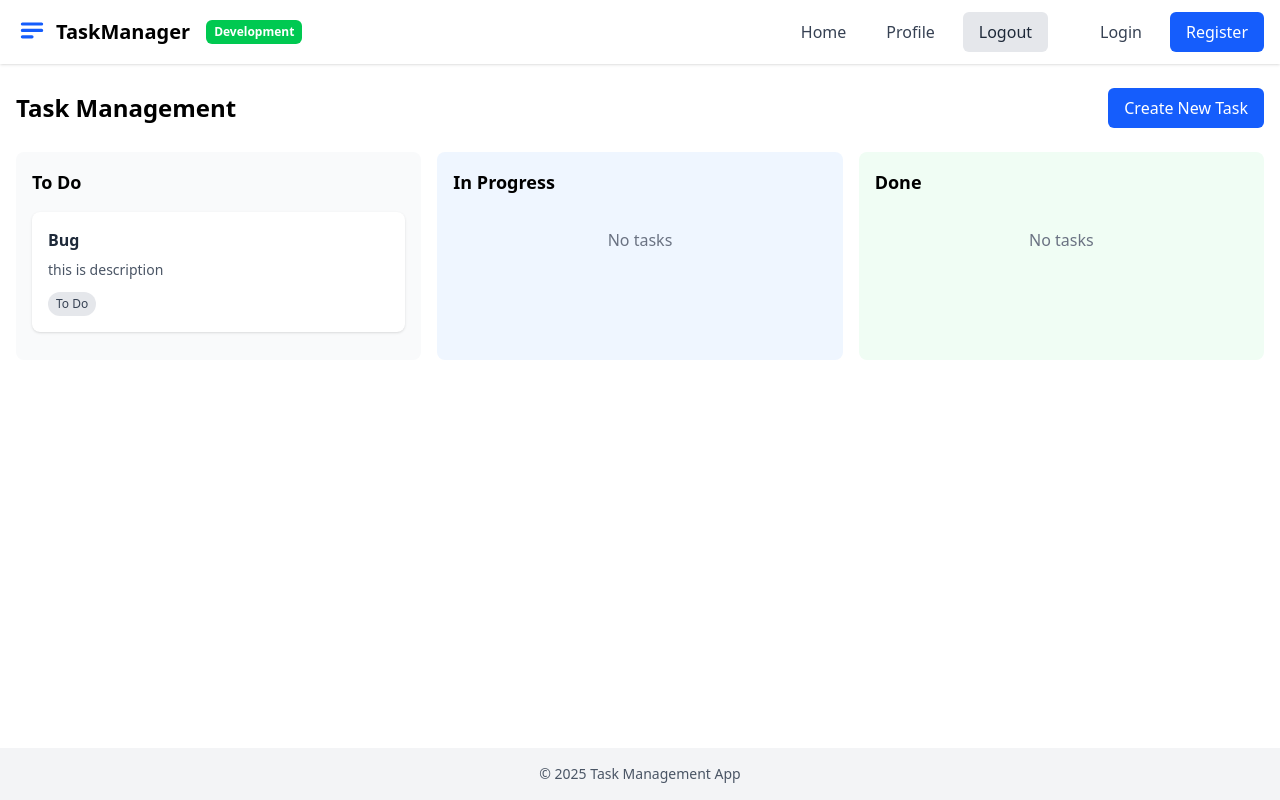
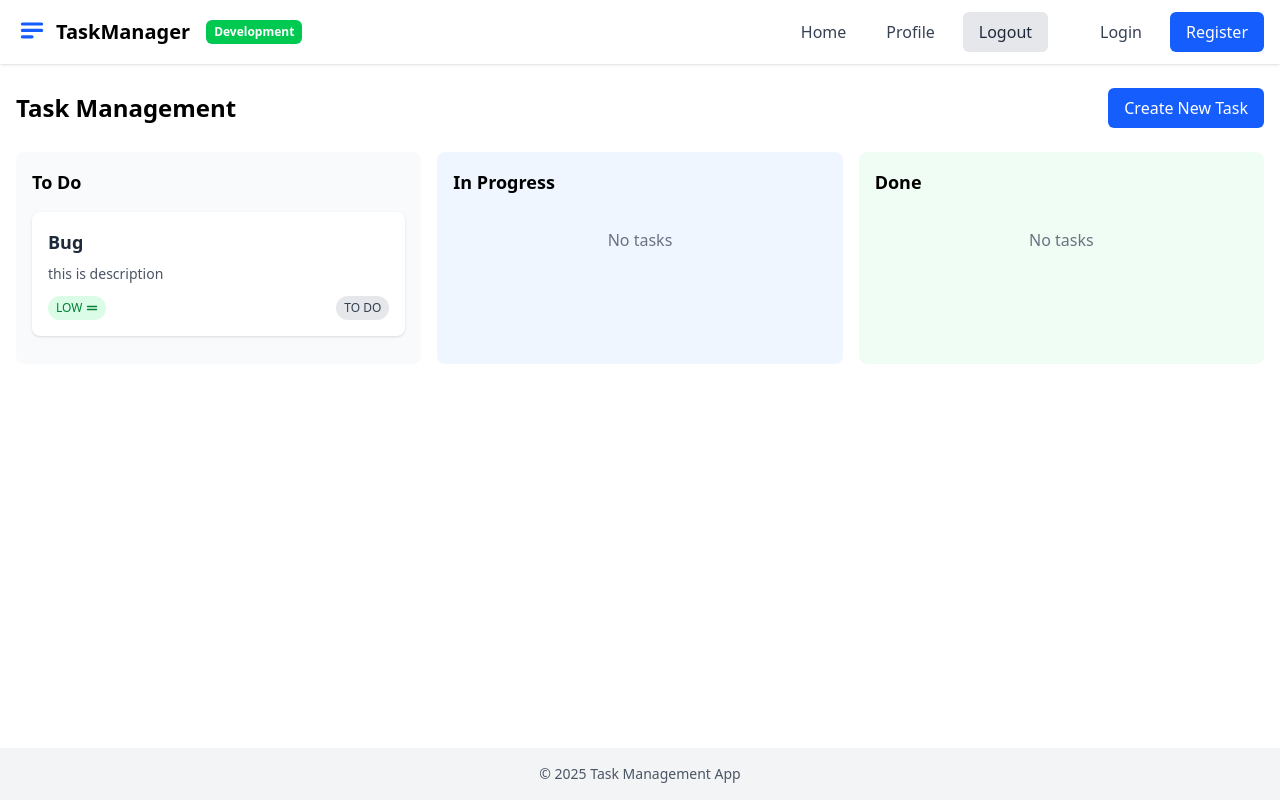
Before and after one commit to roasted99/taskflow-ui, a React (Vite) app: page / in a window 1280 px wide. Built offline with nearby package versions, Linux system fonts and the light colour scheme.

Commit message:
finish up task card

```diff
--- a/package.json
+++ b/package.json
@@ -14,6 +14,7 @@
     "axios": "^1.8.4",
     "react": "^19.0.0",
     "react-dom": "^19.0.0",
+    "react-icons": "^5.5.0",
     "react-router-dom": "^7.4.0",
     "tailwindcss": "^4.0.15"
   },
--- a/src/components/Tasks/TaskCard.tsx
+++ b/src/components/Tasks/TaskCard.tsx
@@ -1,5 +1,8 @@
 import { useState } from 'react';
 import { Task } from '../../types/task';
+import { RiArrowUpDoubleLine } from "react-icons/ri";
+import { RiArrowUpSLine } from "react-icons/ri";
+import { FaGripLines } from "react-icons/fa6";
 
 interface TaskCardProps {
   task: Task;
@@ -15,17 +18,47 @@ const TaskCard = ({ task, onClick, onDragStart }: TaskCardProps) => {
     return text.slice(0, maxLength) + '...';
   };
 
-  // Format date to a more readable format
-  const formatDate = (dateString: string) => {
-    const date = new Date(dateString);
-    return new Intl.DateTimeFormat('en-US', {
-      month: 'short',
-      day: 'numeric',
-      year: 'numeric',
-    }).format(date);
+    // Priority icon mapping
+  const getPriorityIcon = (priority: Task['priority']) => {
+    switch (priority) {
+      case 'LOW':
+        return <FaGripLines />
+      case 'MEDIUM':
+        return <RiArrowUpSLine color='orange'/>; // Single up arrow for medium
+      case 'HIGH':
+        return <RiArrowUpDoubleLine color='red'/>; // Dash for low priority
+    }
   };
 
-  return (
+    // Priority color mapping
+  const getPriorityColor = (priority: Task['priority']) => {
+    switch (priority) {
+      case 'LOW':
+        return 'bg-green-100 text-green-700';
+      case 'MEDIUM':
+        return 'bg-yellow-100 text-yellow-700';
+      case 'HIGH':
+        return 'bg-orange-100 text-orange-700';
+      default:
+        return 'bg-gray-100 text-gray-700';
+    }
+  };
+
+  // Status color mapping
+  const getStatusColor = (status: Task['status']) => {
+    switch (status) {
+      case 'TODO':
+        return 'bg-gray-200 text-gray-700';
+      case 'IN_PROGRESS':
+        return 'bg-blue-100 text-blue-700';
+      case 'DONE':
+        return 'bg-green-100 text-green-700';
+      default:
+        return 'bg-gray-100 text-gray-700';
+    }
+  };
+
+  return(
     <div
       className="bg-white p-4 rounded-lg shadow mb-3 cursor-pointer transition-all duration-200 hover:shadow-md"
       onClick={() => onClick(task)}
@@ -35,31 +68,41 @@ const TaskCard = ({ task, onClick, onDragStart }: TaskCardProps) => {
       onMouseLeave={() => setIsHovered(false)}
       style={{
         transform: isHovered ? 'translateY(-2px)' : 'none',
-        opacity: isHovered ? 0.95 : 1
+        opacity: isHovered ? 0.95 : 1,
       }}
     >
-      <h3 className="font-semibold text-gray-800 mb-2">{task.title}</h3>
+      {/* Title */}
+      <h3 className="font-semibold text-lg text-gray-800 mb-2">
+        {task.title || 'Untitled Task'}
+      </h3>
+
+      {/* Description */}
       <p className="text-gray-600 text-sm mb-3">
         {truncateText(task.description, 100)}
       </p>
-      <div className="flex justify-between items-center text-xs text-gray-500">
-        {/* <span>Updated: {formatDate(task.updatedAt)}</span> */}
+
+      {/* Priority and Status */}
+      <div className="flex justify-between items-center text-xs">
+        {/* Priority */}
         <span
-          className={`px-2 py-1 rounded-full ${
-            task.status === 'TODO'
-              ? 'bg-gray-200 text-gray-700'
-              : task.status === 'IN_PROGRESS'
-              ? 'bg-blue-100 text-blue-700'
-              : 'bg-green-100 text-green-700'
-          }`}
+          className={`flex items-center gap-1 px-2 py-1 rounded-full ${getPriorityColor(task.priority)}`}
+        >
+          {task.priority ? task.priority.toUpperCase() : 'N/A'}
+          {getPriorityIcon(task.priority)}
+        </span>
+
+        {/* Status */}
+        <span
+          className={`px-2 py-1 rounded-full ${getStatusColor(task.status)}`}
         >
           {task.status === 'TODO'
-            ? 'To Do'
+            ? 'TO DO'
             : task.status === 'IN_PROGRESS'
-            ? 'In Progress'
-            : 'Done'}
+            ? 'IN_PROGRESS'
+            : 'DONE'}
         </span>
       </div>
+
     </div>
   );
 };
```
Also changed, not shown: 1 other file (tests, documents, lock files or other folders).
